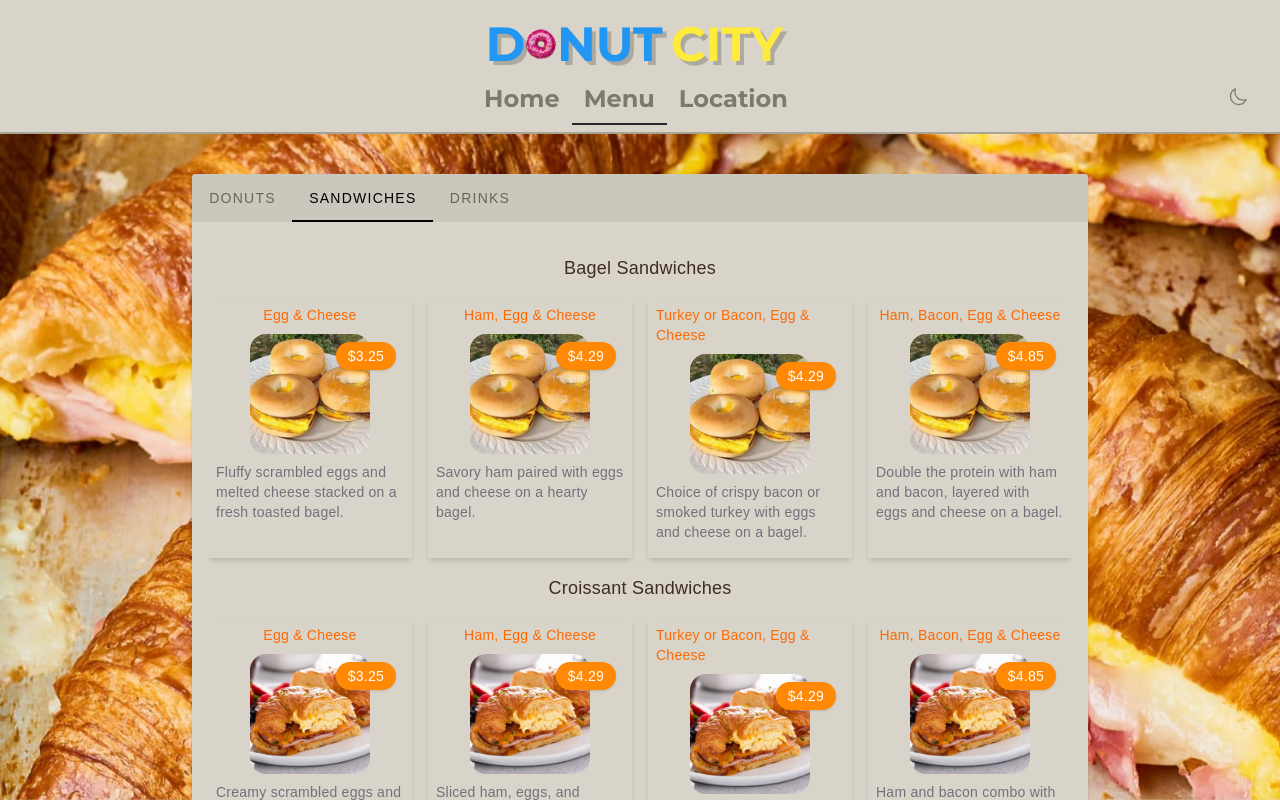
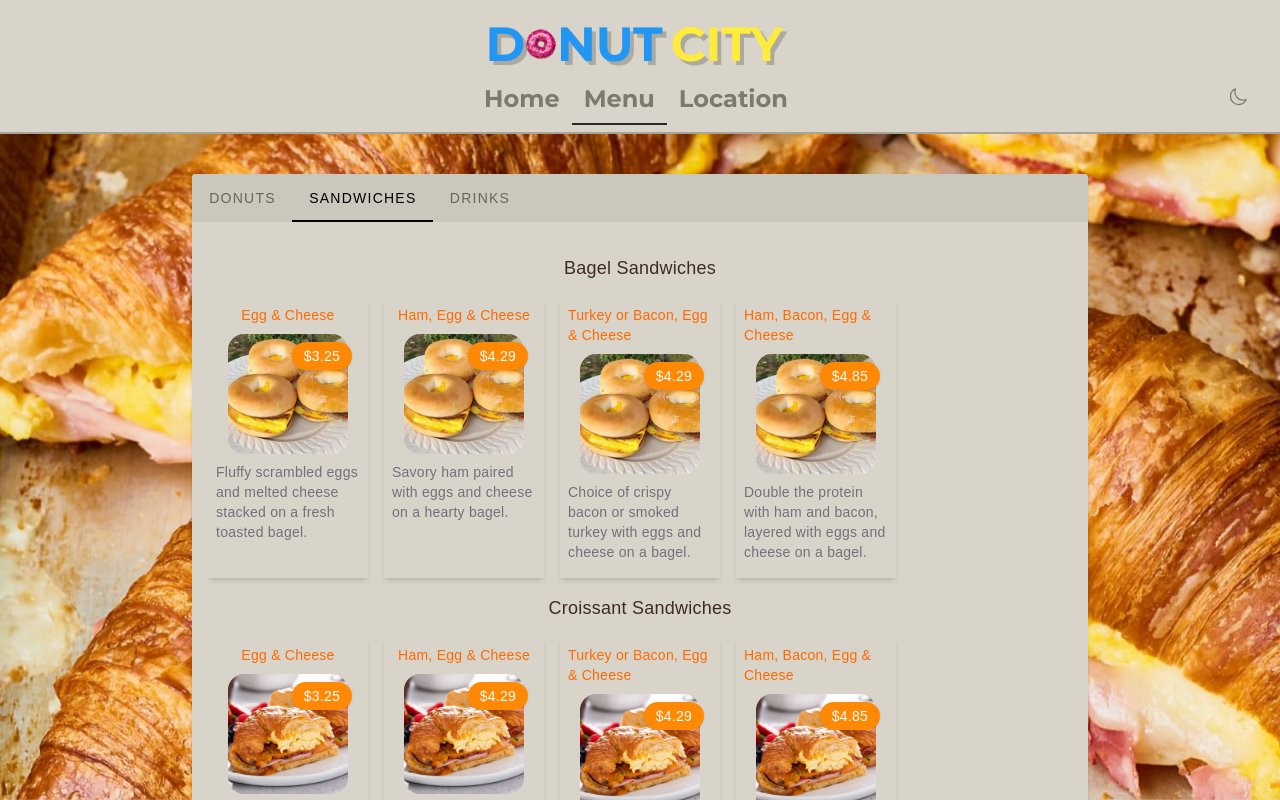
Before and after one commit to bothminds/dc, a Vue app: page /menu in a window 1280 px wide. Both pictures are taken after a click on the tab "SANDWICHES". Shown: the top 800 px of the page. Built offline with nearby package versions, Linux system fonts and the light colour scheme.

Commit message:
two col menu

```diff
--- a/src/views/MenuView.vue
+++ b/src/views/MenuView.vue
@@ -23,7 +23,7 @@ import paralaxImage from '@/assets/images/sprinkled_donuts_tray.jpg';
                     class="bg-[color:var(--donut-bg)] dark:bg-[color:var(--donut-bg-dark)] text-[color:var(--donut-text)] dark:text-[color:var(--donut-text-dark)]">
                     <v-tabs-window v-model="tab" bg-color="primary" color="white" class="transition-height">
                         <v-tabs-window-item value="donuts">
-                            <ul class="grid grid-cols-1 sm:grid-cols-2 md:grid-cols-3 lg:grid-cols-4 gap-4 ">
+                                <ul class="grid grid-cols-2 sm:grid-cols-3 md:grid-cols-43 lg:grid-cols-5 gap-4">
                                 <li v-for="donut in donuts" :key="donut.type"
                                     class="shadow-md m-4 hover:scale-105 transition-transform">
 
@@ -54,7 +54,7 @@ import paralaxImage from '@/assets/images/sprinkled_donuts_tray.jpg';
                         <v-tabs-window-item value="sandwiches">
                             <div v-for="type in sandwichTypes" :key="type">
                                 <div class="text-center text-lg font-bold my-4">{{ type }} Sandwiches</div>
-                                <ul class="grid grid-cols-1 sm:grid-cols-2 md:grid-cols-3 lg:grid-cols-4 gap-4">
+                                <ul class="grid grid-cols-2 sm:grid-cols-3 md:grid-cols-43 lg:grid-cols-5 gap-4">
                                     <li v-for="sandwich in sandwiches.filter(s => s.type === type)" :key="sandwich.name"
                                         class="shadow-md m-4 hover:scale-105 transition-transform">
                                         <div class="flex flex-col py-2 px-2 w-full">
@@ -133,6 +133,8 @@ import paralaxImage from '@/assets/images/sprinkled_donuts_tray.jpg';
 export default {
 
     name: 'MenuView',
+
+
     data() {
         return {
             tab: 'donuts',
@@ -359,6 +361,7 @@ export default {
     methods: {
         getImageUrl(filename) {
             console.log(`Fetching image: ${filename}`);
+
             let imageUrl = new URL(`../assets/images/${filename}`, import.meta.url).href
             console.log(`Image URL: ${imageUrl}`);
             if (imageUrl.endsWith("undefined")) {
```
